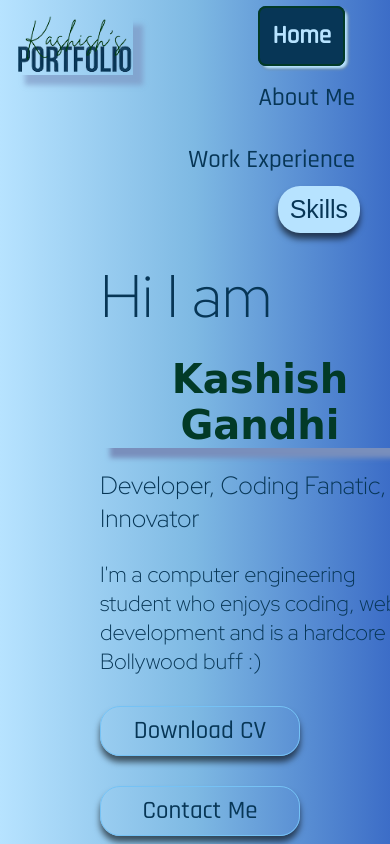
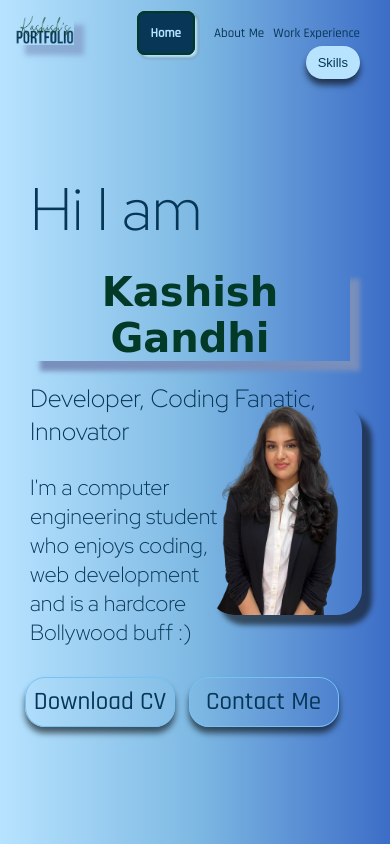
Before and after one commit to Kashish-G/KashishGandhi_UnicodeTasks, a plain HTML site: page Task1&2/index.html in a window 390 px wide. Drawn offline with Linux system fonts and the light colour scheme; a web font is replaced by a local one.

Commit message:
Update style.css

```diff
--- a/Task1&2/style.css
+++ b/Task1&2/style.css
@@ -683,3 +683,56 @@ margin-top: -75px;
   -webkit-border-radius:25px;
   border-radius:25px;
 }
+
+@media only screen and (max-width:415px) {
+  .logo{
+    height:30px;
+  }
+  .sidebar nav li{
+
+    font-size: 13px;
+    padding: 5px 15px;
+    margin-top: 20px;
+    margin-left: -40px;
+}
+.button__blog{
+  font-size: 13px;
+  margin-left: -25px;
+}
+.sidebar nav{
+  margin-left: 28px;
+}
+.pic img{
+  height: 25vh ;
+  margin-top: 125px;
+  margin-left: -250px;
+}
+.hello,.name,.about,.more,.button1,.button2{
+  margin-left: -70px;
+}
+.about,.more{
+  white-space: pre-wrap;
+  word-wrap: break-word;
+  word-break: break-word;
+
+}
+.about{
+  width:350px;
+  animation: none;
+}
+.more{
+  width: 200px;
+}
+.info{
+  width:400px;
+}
+.buttons{
+  margin-left: -75px;
+}
+.button__inner{
+  width: 150px;
+}
+.infocontainer{
+  margin-top: 200px;
+}
+}
```
